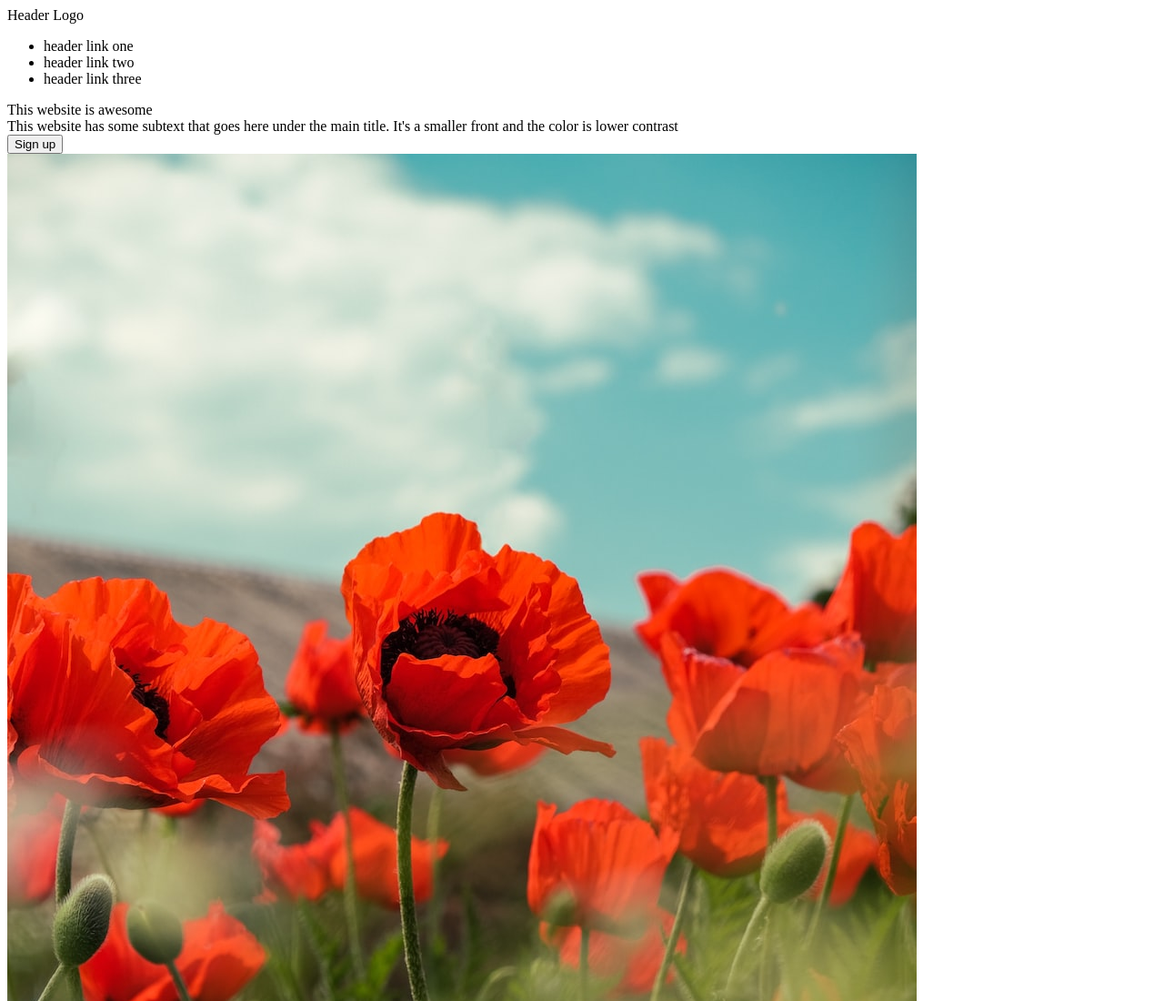
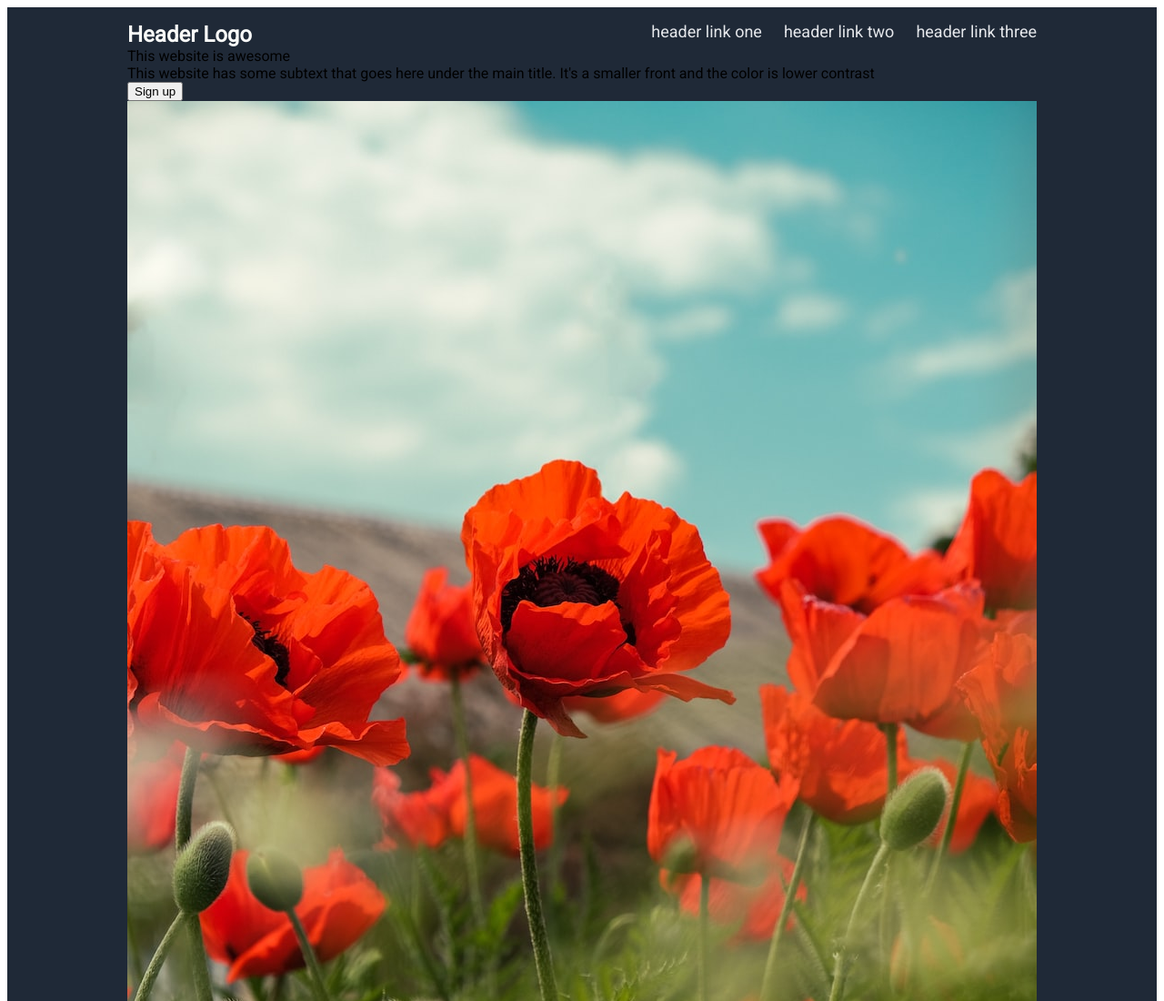
Before and after one commit to royalh23/landing-page, a plain HTML site: page index.html in a window 1280 px wide. Shown: the top 1100 px of the page at 91% size. Drawn offline with Linux system fonts and the light colour scheme.

Commit message:
Style header

```diff
--- a/index.html
+++ b/index.html
@@ -2,11 +2,15 @@
 <html lang="en">
     <head>
         <link rel="stylesheet" href="./style.css">
+        <link rel="preconnect" href="https://fonts.googleapis.com">
+        <link rel="preconnect" href="https://fonts.gstatic.com" crossorigin>
+        <link href="https://fonts.googleapis.com/css2?family=Roboto&display=swap" rel="stylesheet">
         <meta charset="utf-8">
         <title>Landing Page</title>
     </head>
     <body>
-        <div>
+        <div class="head center">
+            <div class="head-container">
                 <div class="header">
                     <div class="left-side">
                         <div class="header-logo">
@@ -15,9 +19,9 @@
                     </div>
                     <div class="right-side">
                         <ul>
-                        <li>header link one</li>
-                        <li>header link two</li>
-                        <li> header link three</li>
+                            <li><a href="#">header link one</a></li>
+                            <li><a href="#">header link two</a></li>
+                            <li><a href="#">header link three</a></li>
                         </ul>
                     </div>
                 </div>
@@ -30,6 +34,7 @@
                     <img class ="information-img" src="./images/poppy.jpeg" alt="A poppy flower">
                 </div>
             </div>
+        </div>
 
         <div></div>
 
--- a/style.css
+++ b/style.css
@@ -0,0 +1,38 @@
+body {
+    font-family: 'Roboto', sans-serif;
+}
+
+.head {
+    background-color: #1F2937;
+}
+
+.header {
+    display: flex;
+    justify-content: space-between;
+    padding-top: 16px;
+}
+
+.header-logo {
+    color: #F9FAF8;
+    font-size: 24px;
+    font-weight: bold;
+}
+
+.center {
+    display: flex;
+    justify-content: center;
+}
+
+.right-side ul {
+    display: flex;
+    gap: 24px;
+    list-style-type: none;
+    margin: 0;
+    padding: 0;
+}
+
+a {
+    text-decoration: none;
+    color: #E5E7EB;
+    font-size: 18px;
+}
```
Lines whose indentation alone changed are shown as unchanged.
